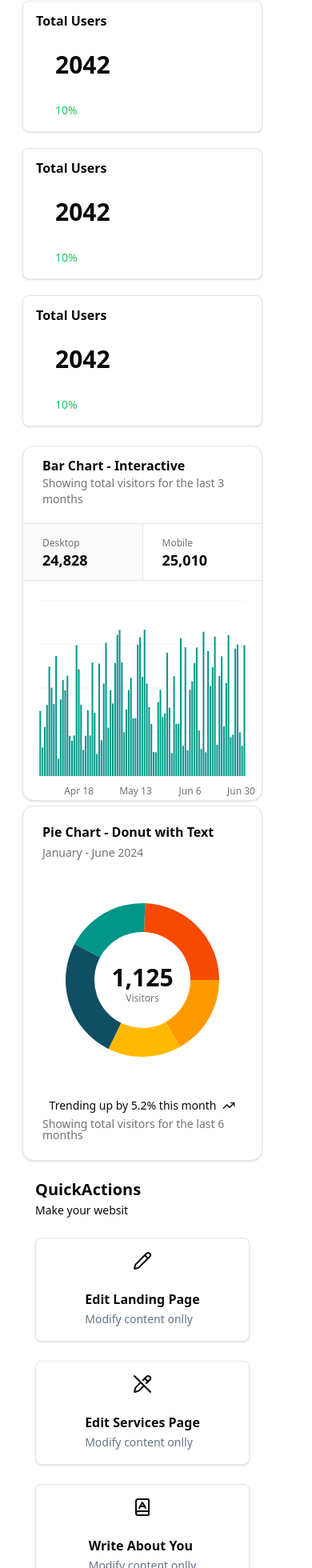
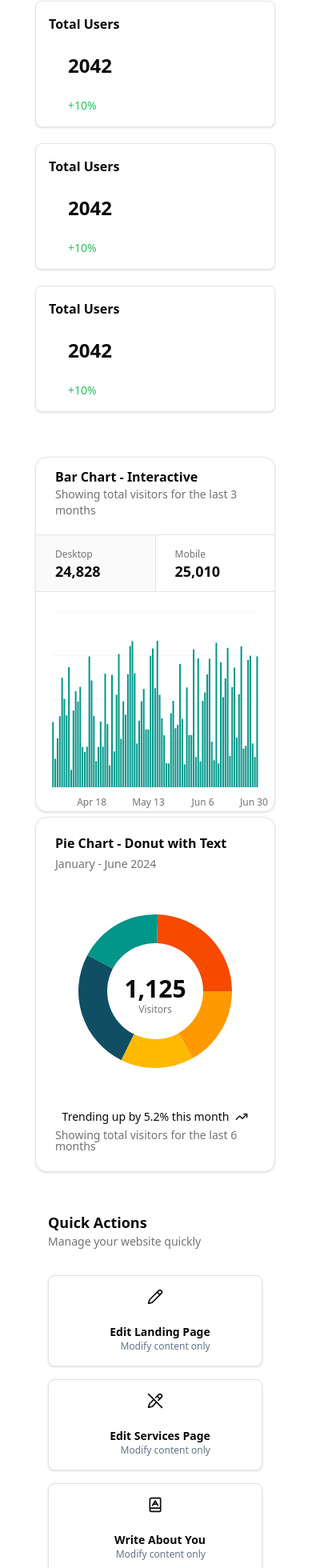
Before and after one commit to manthan20021/wealtria, a Next.js app: page /admin/dashbord in a window 390 px wide. Shown: the part 23-1983 px from the top of the page at 80% size. Built offline with nearby package versions, Linux system fonts and the light colour scheme.

Commit message:
mainar ui changes in dashbord coponent for responsivnes

```diff
--- a/app/(root)/admin/dashbord/CountOverviw.js
+++ b/app/(root)/admin/dashbord/CountOverviw.js
@@ -2,39 +2,30 @@ import Link from "next/link";
 import Charts from "./Charts";
 import { Card, CardContent, CardFooter, CardTitle } from "@/components/ui/card";
 
+export default function CountOverviw() {
+  return (
+    <div className="w-full flex flex-col items-center">
+      {/* Stats cards */}
+      <div className="w-full max-w-4xl grid grid-cols-1 sm:grid-cols-2 lg:grid-cols-3 gap-5">
+        {[1, 2, 3].map((_, index) => (
+          <Link key={index} href="">
+            <Card className="w-full rounded-md p-4 hover:shadow-md transition-shadow">
+              <CardTitle className="text-base sm:text-lg font-semibold">
+                Total Users
+              </CardTitle>
+              <CardContent className="text-2xl sm:text-3xl font-bold">
+                2042
+              </CardContent>
+              <CardFooter className="text-sm text-[#22c55e]">+10%</CardFooter>
+            </Card>
+          </Link>
+        ))}
+      </div>
 
-
-export default function CountOverviw(){
-    return(
-        <div>
-            <div className="sm:w-[803.19px] w-[300px] grid sm:grid-cols-3 grid-cols-1 gap-5">
-            <Link href="">
-            <Card className="sm:w-[251.73px]  w-full rounded-md p-4">
-                 <CardTitle className="text-4 font-semibold">Total Users</CardTitle>
-                 <CardContent className="text-[30px] font-bold">2042</CardContent>
-                 <CardFooter className="text-[14px] text-[#22c55e]">10%</CardFooter>
-            </Card>
-            </Link>
-
-            <Link href="">
-           <Card className="sm:w-[251.73px]  w-full rounded-md p-4 ">
-                 <CardTitle className="text-4 font-semibold">Total Users</CardTitle>
-                 <CardContent className="text-[30px] font-bold">2042</CardContent>
-                 <CardFooter className="text-[14px] text-[#22c55e]"><span >10%</span></CardFooter>
-            </Card>
-            </Link>
-
-            <Link href="">
-            <Card className="sm:w-[251.73px]  w-full rounded-md p-4 ">
-                 <CardTitle className="text-4 font-semibold">Total Users</CardTitle>
-                 <CardContent className="text-[30px] font-bold">2042</CardContent>
-                 <CardFooter className="text-[14px] text-[#22c55e]"><span >10%</span></CardFooter>
-            </Card>
-            </Link>
-
-        </div>
-
-        <Charts/>
-        </div>
-    )
+      {/* Charts Section */}
+      <div className="w-full mt-8">
+        <Charts />
+      </div>
+    </div>
+  );
 }
--- a/app/(root)/admin/dashbord/QuickActionCard.js
+++ b/app/(root)/admin/dashbord/QuickActionCard.js
@@ -1,10 +1,10 @@
-
-
-export default function QuickActionCard({ActionData}){
-    return(
-            <div>
-              <h2 className="font-semibold text-[16px]">{ActionData.title}</h2>
-              <span className="text-[14px] text-[#647488]">{ActionData.subtitle}</span>
-            </div>
-    )
+export default function QuickActionCard({ ActionData }) {
+  return (
+    <div className="flex flex-col text-right ml-3">
+      <h2 className="font-semibold text-sm sm:text-base">{ActionData.title}</h2>
+      <span className="text-xs sm:text-sm text-[#647488]">
+        {ActionData.subtitle}
+      </span>
+    </div>
+  );
 }
--- a/app/(root)/admin/dashbord/QuickActions.js
+++ b/app/(root)/admin/dashbord/QuickActions.js
@@ -2,65 +2,60 @@ import { BookA, NotebookText, Pencil, PencilOff, UserStar } from "lucide-react";
 import QuickActionCard from "./QuickActionCard";
 import { Card } from "@/components/ui/card";
 
-export default function QuickActions(){
-
+export default function QuickActions() {
   const QuickActionsData = [
     {
-            id:0,
-            title:"Edit Landing Page",
-            subtitle: "Modify content onlly",
+      id: 0,
+      title: "Edit Landing Page",
+      subtitle: "Modify content only",
       icon: Pencil,
-            url: "/admin/update-landing"
+      url: "/admin/update-landing",
     },
+    {
+      id: 1,
+      title: "Edit Services Page",
+      subtitle: "Modify content only",
+      icon: PencilOff,
+      url: "/admin/update-services",
+    },
+    {
+      id: 2,
+      title: "Write About You",
+      subtitle: "Modify content only",
+      icon: BookA,
+      url: "/admin/update-about",
+    },
+    {
+      id: 3,
+      title: "Write Blog",
+      subtitle: "Write your own blog",
+      icon: NotebookText,
+      url: "/admin/update-blog",
+    },
+    {
+      id: 4,
+      title: "Manage Testimonials",
+      subtitle: "Modify content only",
+      icon: UserStar,
+      url: "/admin/update-testimonials",
+    },
+  ];
 
-         {
-            id:1,
-            title:"Edit Services Page",
-            subtitle: "Modify content onlly",
-            icon: PencilOff,
-             url: "/admin/updte-landing"
-        },
+  return (
+    <div className="w-full sm:w-[320px] lg:w-[260px] mt-10 lg:mt-0 rounded-md p-4 bg-card flex flex-col">
+      <h1 className="text-lg sm:text-xl font-bold">Quick Actions</h1>
+      <p className="text-sm text-muted-foreground mb-4">
+        Manage your website quickly
+      </p>
 
-         {
-            id:2,
-            title:"Write About You",
-            subtitle: "Modify content onlly",
-            icon: BookA,
-             url: "/admin/update-about"
-        },
-
-         {
-            id:3,
-            title:"Write Blog",
-            subtitle: "write your won blog",
-            icon: NotebookText,
-             url: "/admin/updte-landing"
-        },
-
-         {
-            id:0,
-            title:"Manage Testimonials",
-            subtitle: "Modify content onlly",
-            icon: UserStar,
-            url: "/admin/updte-landing"
-        }
-    ]
-    return(
-        <div className="sm:w-[250.6px] w-[300px] mt-11 sm:mt-0 sm:ml-6 sm:h-[890px] h-auto rounded-md p-4">
-            <h1 className="text-[20px] font-bold">QuickActions</h1>
-            <p className="text-[14px]">Make your websit</p>
-            {
-                QuickActionsData.map((data, index)=>(
+      {QuickActionsData.map((data, index) => (
         <a key={index} href={data.url}>
-                   <Card className="  w-full rounded-md mt-6 p-4 flex items-center justify-between ">
-                    <data.icon/>
+          <Card className="w-full rounded-md mt-4 p-4 flex items-center justify-between hover:shadow-md transition-shadow">
+            <data.icon className="w-5 h-5" />
             <QuickActionCard ActionData={data} />
           </Card>
         </a>
-                ))
+      ))}
+    </div>
+  );
 }
-
-
-        </div>
-    )
-}
--- a/app/(root)/admin/dashbord/page.js
+++ b/app/(root)/admin/dashbord/page.js
@@ -4,9 +4,9 @@ import QuickActions from "./QuickActions";
 
 export default function AdminDashboard() {
   return (
-      <div className=" pt-6 w-full flex sm:justify-between flex-col sm:flex-row items-center">
-           <CountOverviw/>
-           <QuickActions/>
+    <div className="pt-6 w-full flex flex-col lg:flex-row items-center lg:items-start justify-center lg:justify-between gap-8 px-4">
+      <CountOverviw />
+      <QuickActions />
     </div>
-  )
+  );
 }
```
Lines whose indentation alone changed are shown as unchanged.
